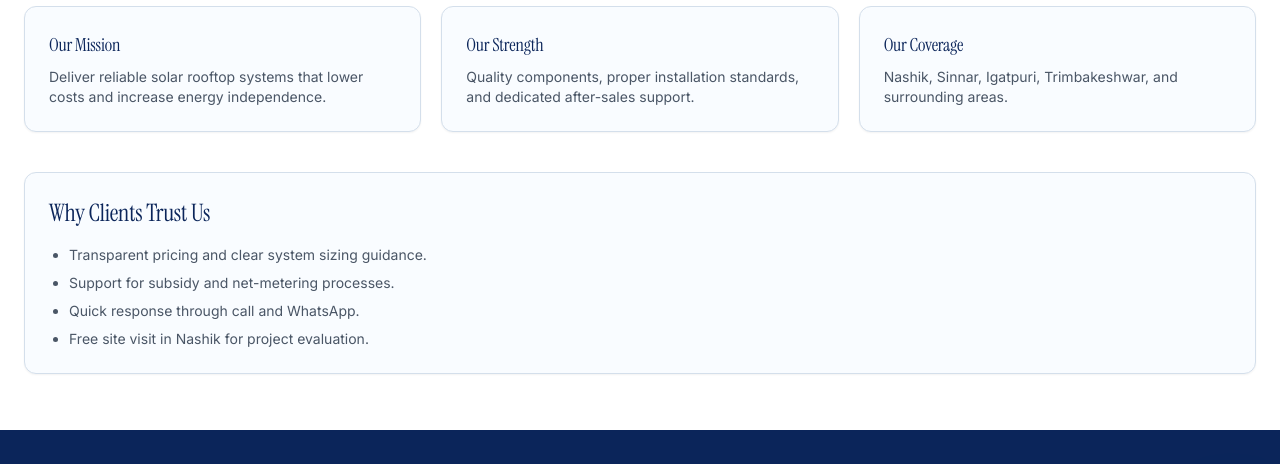
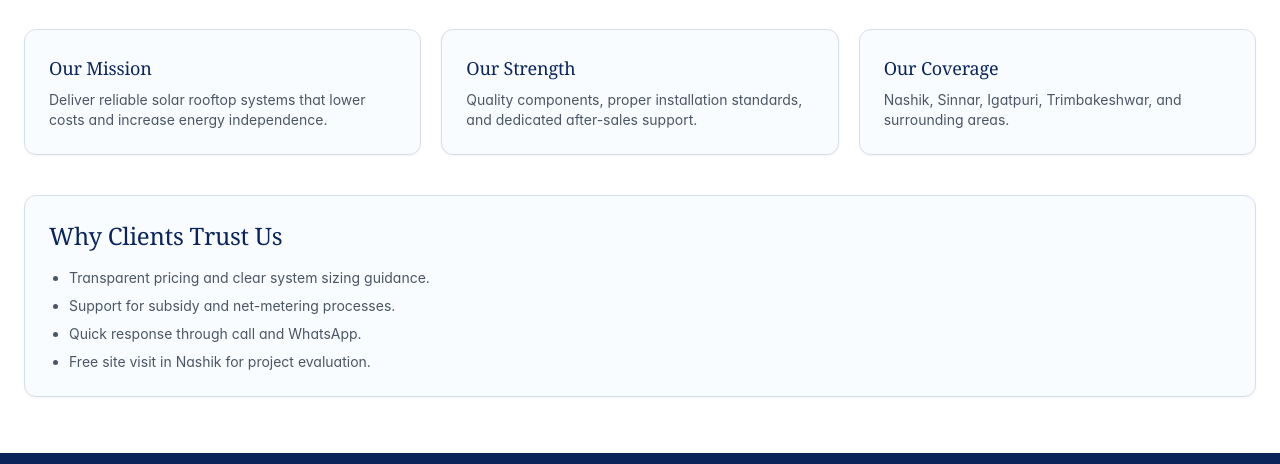
Before and after one commit to anuj-sanap/Vidyut_solars, a website: page public/about.html in a window 1280 px wide. Shown: the part 250-714 px from the top of the page. Drawn offline with Linux system fonts and the light colour scheme; no server answers.

Commit message:
font change

```diff
--- a/public/about.html
+++ b/public/about.html
@@ -17,7 +17,7 @@
     <meta name="twitter:description" content="Learn about our mission, coverage area, and why customers in Nashik trust our solar services." />
     <link rel="preconnect" href="https://fonts.googleapis.com" />
     <link rel="preconnect" href="https://fonts.gstatic.com" crossorigin />
-    <link href="https://fonts.googleapis.com/css2?family=Instrument+Serif:ital@0;1&family=Inter:opsz,wght@14..32,400..700&display=swap" rel="stylesheet" />
+    <link href="https://fonts.googleapis.com/css2?family=Manrope:wght@400;500;600;700;800&family=Playfair+Display:wght@600;700;800&display=swap" rel="stylesheet" />
     <link rel="stylesheet" href="/css/tailwind.css" />
     <link rel="stylesheet" href="/css/styles.css" />
   </head>
```
Also changed, not shown: public/auth.html (+1 -1 lines), public/contact.html (+1 -1 lines), public/owner-projects.html (+1 -1 lines), public/pages/calculator.html (+1 -1 lines), public/pages/preview.html (+1 -1 lines), public/projects.html (+1 -1 lines), public/services.html (+1 -1 lines).
